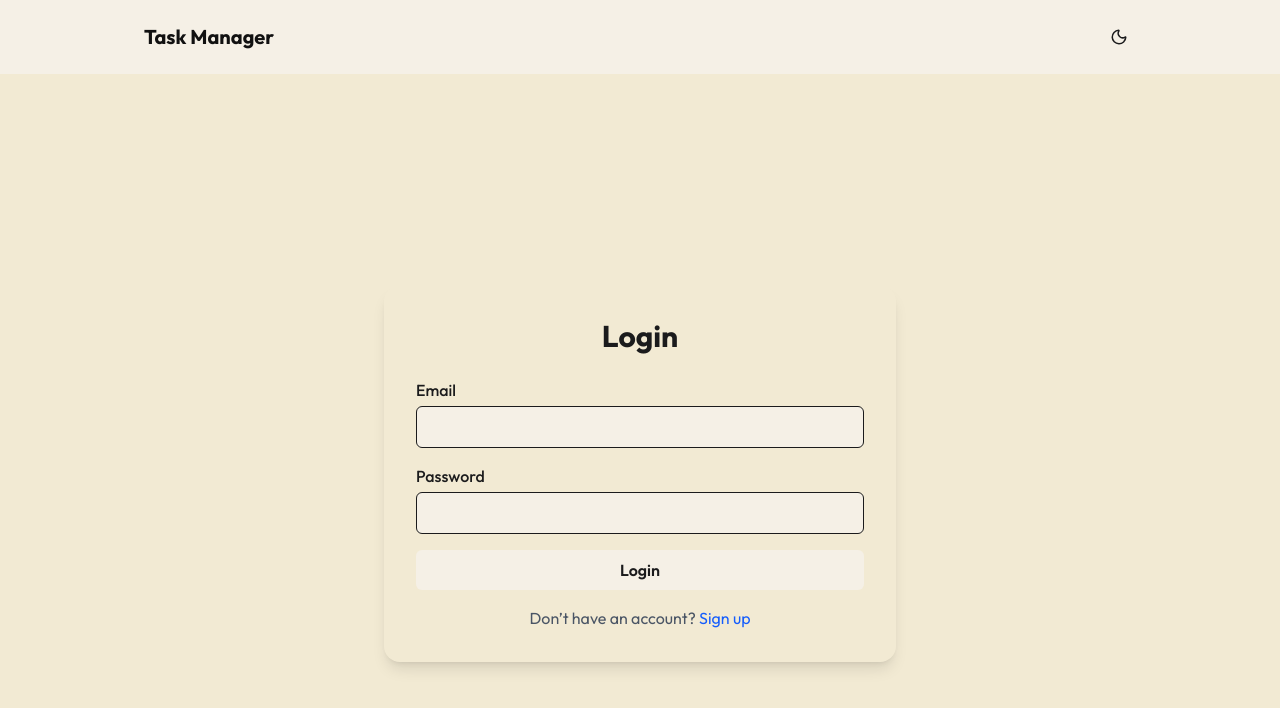
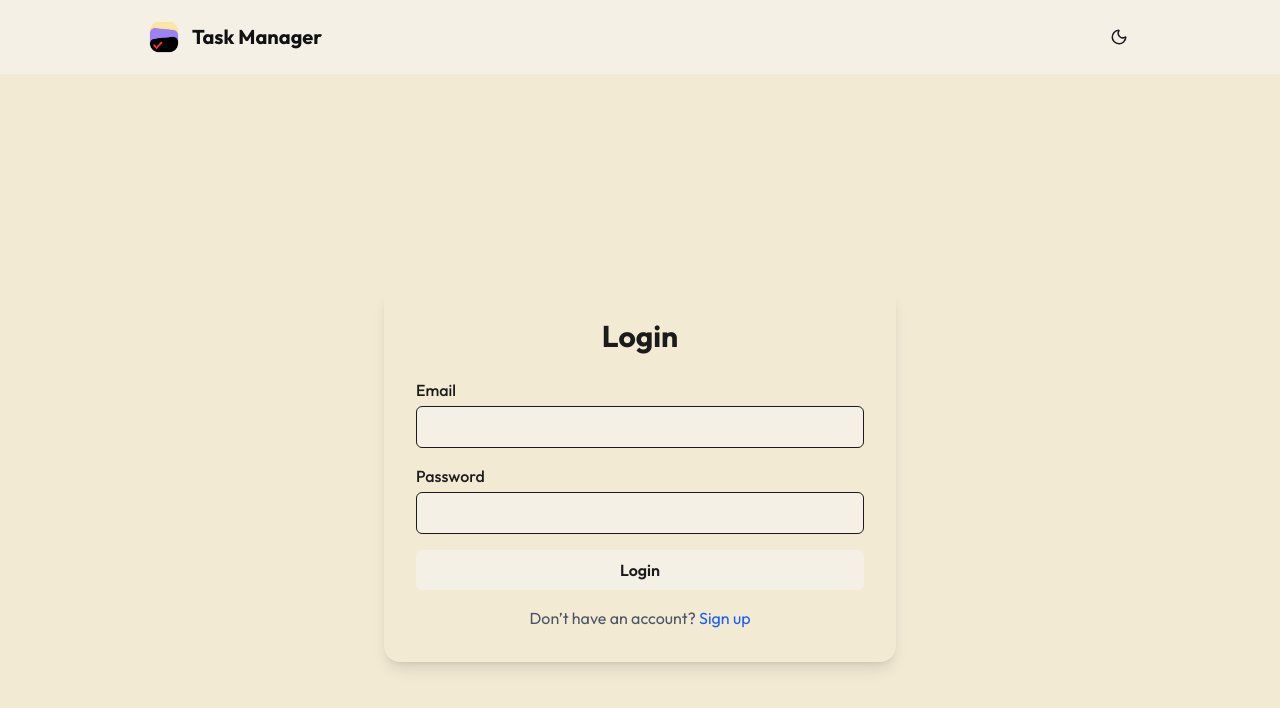
Before and after one commit to afsalboot/task-manager, a React (Vite) app in the folder client/: page /login in a window 1280 px wide. Shown: the top 708 px of the page. Built offline with nearby package versions, Linux system fonts and the light colour scheme; no server answers.

Commit message:
Last Commit

```diff
--- /dev/null
+++ b/client/src/assets/assets.js
@@ -0,0 +1,5 @@
+import logo from '../assets/logo.png';
+
+export {
+    logo
+};
--- a/client/src/components/Navbar.jsx
+++ b/client/src/components/Navbar.jsx
@@ -2,6 +2,7 @@ import React, { useContext } from "react";
 import { AppContext } from "../context/AppContext.jsx";
 import { Link } from "react-router";
 import { LogOut, Moon, Sun, User } from "lucide-react";
+import { logo } from "../assets/assets.js";
 
 const Navbar = () => {
   const { user, logout, dark, setDark, hideSignupButton } = useContext(AppContext);
@@ -12,8 +13,9 @@ const Navbar = () => {
       <div className="flex items-center gap-4">
         <Link
           to="/"
-          className="text-xl font-bold text-light-title dark:text-dark-title transition-colors duration-300"
+          className="flex items-center gap-2  text-xl font-bold text-light-title dark:text-dark-title transition-colors duration-300"
         >
+          <img src={logo} alt={logo} className="w-10 h-8"/>
           Task Manager
         </Link>
       </div>
--- a/client/src/pages/Dashboard.jsx
+++ b/client/src/pages/Dashboard.jsx
@@ -195,7 +195,7 @@ const Dashboard = () => {
               )}
             </Droppable>
           </DragDropContext>
-        ) : (
+        ) : !user || !token ? (
           <div className="text-center py-20 text-light-text-dull dark:text-dark-text">
             <p className="text-2xl font-semibold mb-3">
               “Productivity starts with a single task.”
@@ -203,6 +203,10 @@ const Dashboard = () => {
             <p className="text-lg opacity-80">
               Click Add Task to start organizing your day 🚀
             </p>
+          </div>
+        ) : (
+          <div className="text-center py-20 text-light-text-dull dark:text-dark-text">
+            <p className="text-lg opacity-80">No tasks match your filters.</p>
           </div>
         )}
 
```
Also changed, not shown: client/src/assets/logo.png (added).
